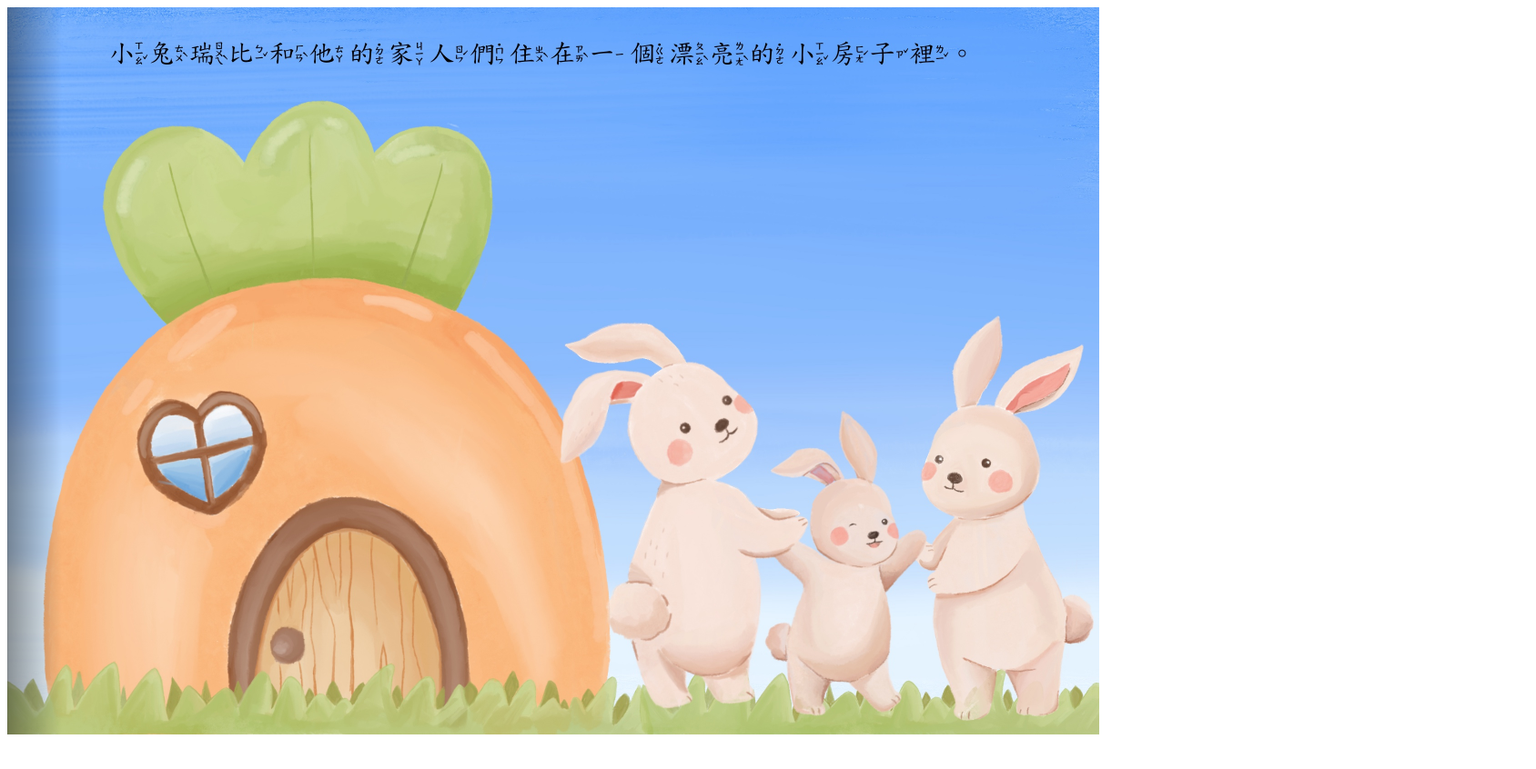
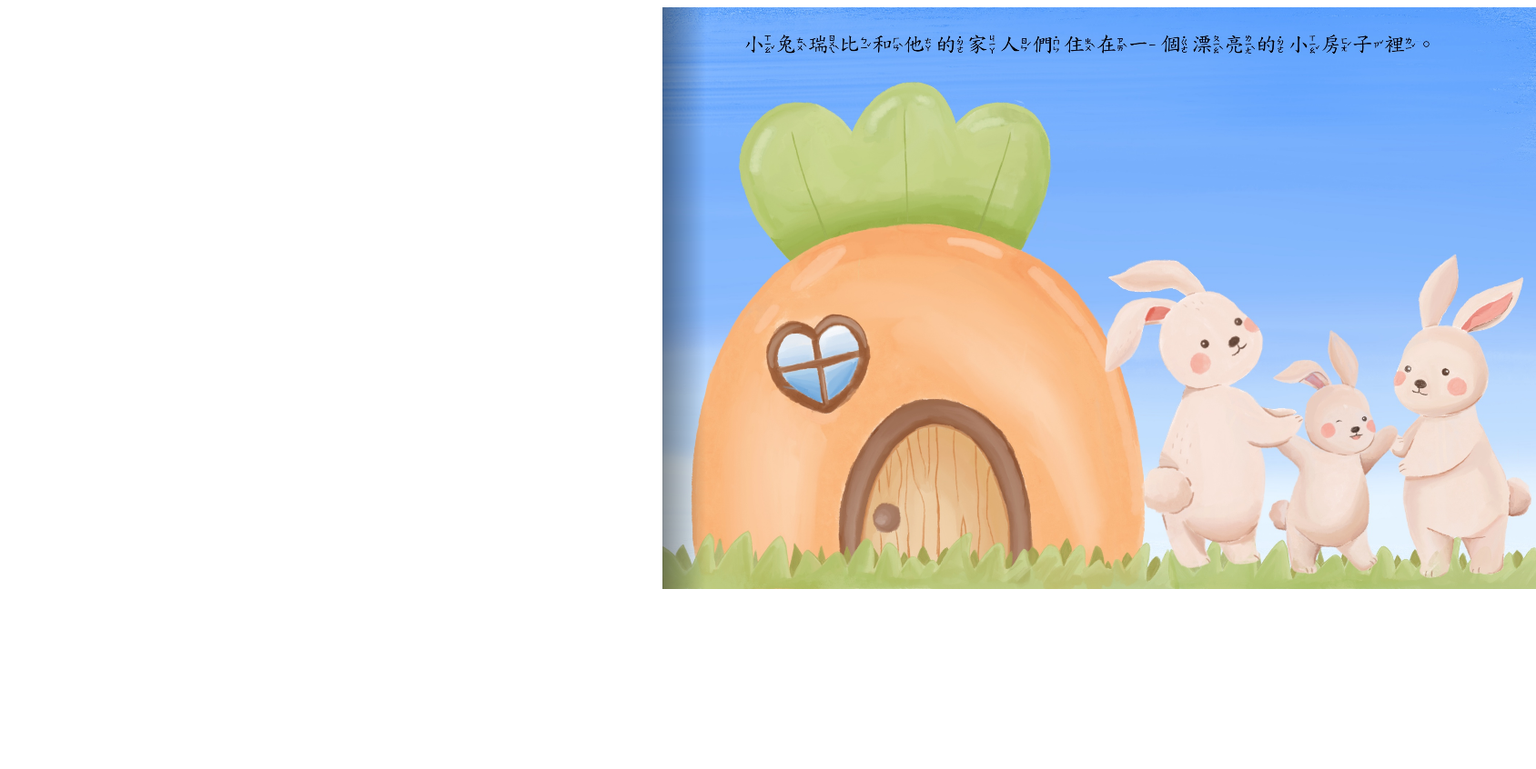
Before and after one commit to CHCynthia/CHCynthia.github.io, a plain HTML site: page index.html in a window 1280 px wide. Shown: the top 846 px of the page at 91% size, 1688 px wide, since content can reach past the window. Drawn offline with Linux system fonts and the light colour scheme.

Commit message:
Update style.css

```diff
--- a/style.css
+++ b/style.css
@@ -1,9 +1,9 @@
 #book {
-  width: 1200px; /* 50% of 2400px */
-  height: 800px; /* 50% of 1600px */
+  width: 960px;
+  height: 640px;
   margin: auto;
   overflow: auto;
   position: relative;
-  transform: scale(0.5); /* Scale down to 50% */
-  transform-origin: top left; /* Ensure the scaling starts from the top left corner */
+  transform: scale(0.4);
+  transform-origin: top center;
 }
```
